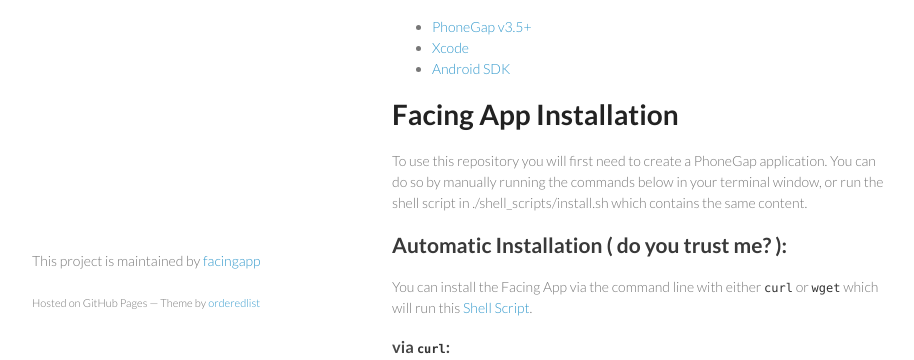
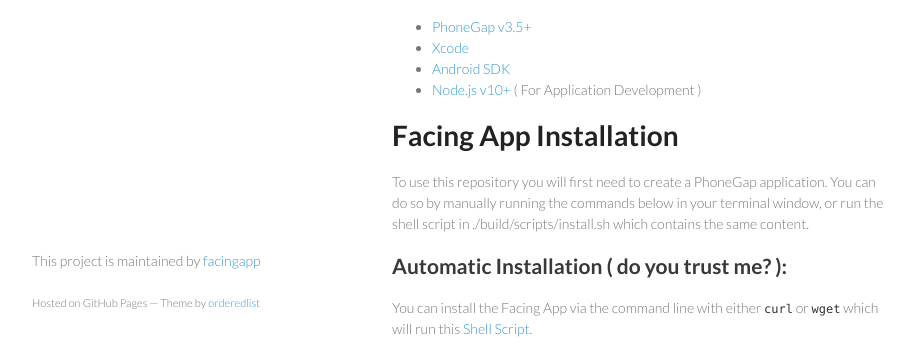
Before and after one commit to facingapp/phonegap-app, a plain HTML site: page index.html in a window 1280 px wide. Shown: the part 418-778 px from the top of the page, without its empty margins (178-1092 px from the left). Drawn offline with Linux system fonts and the light colour scheme.

```diff
--- a/index.html
+++ b/index.html
@@ -37,15 +37,17 @@
 <li><a href="http://phonegap.com/install/">PhoneGap v3.5+</a></li>
 <li><a href="http://docs.phonegap.com/en/3.5.0/guide_platforms_ios_index.md.html#iOS%20Platform%20Guide">Xcode</a></li>
 <li><a href="http://docs.phonegap.com/en/3.5.0/guide_platforms_android_index.md.html#Android%20Platform%20Guide">Android SDK</a></li>
+<li>
+<a href="http://nodejs.org/">Node.js v10+</a> ( For Application Development )</li>
 </ul><h1>
 <a name="facing-app-installation" class="anchor" href="#facing-app-installation"><span class="octicon octicon-link"></span></a>Facing App Installation</h1>
 
-<p>To use this repository you will first need to create a PhoneGap application.  You can do so by manually running the commands below in your terminal window, or run the shell script in ./shell_scripts/install.sh which contains the same content.</p>
+<p>To use this repository you will first need to create a PhoneGap application.  You can do so by manually running the commands below in your terminal window, or run the shell script in ./build/scripts/install.sh which contains the same content.</p>
 
 <h2>
 <a name="automatic-installation--do-you-trust-me-" class="anchor" href="#automatic-installation--do-you-trust-me-"><span class="octicon octicon-link"></span></a>Automatic Installation ( do you trust me? ):</h2>
 
-<p>You can install the Facing App via the command line with either <code>curl</code> or <code>wget</code> which will run this <a href="https://raw.githubusercontent.com/facingapp/phonegap-app/stable/shell_scripts/install.sh">Shell Script</a>.</p>
+<p>You can install the Facing App via the command line with either <code>curl</code> or <code>wget</code> which will run this <a href="https://raw.githubusercontent.com/facingapp/phonegap-app/stable/build/scripts/install.sh">Shell Script</a>.</p>
 
 <h3>
 <a name="via-curl" class="anchor" href="#via-curl"><span class="octicon octicon-link"></span></a>via <code>curl</code>:</h3>
@@ -115,7 +117,6 @@
 cordova platform add android
 cordova plugin add com.google.cordova.admob
 cordova plugin add org.apache.cordova.battery-status
-cordova plugin add org.apache.cordova.console
 cordova plugin add org.apache.cordova.contacts
 cordova plugin add org.apache.cordova.device
 cordova plugin add org.apache.cordova.device-motion
```
Also changed, not shown: params.json (+1 -1 lines).
